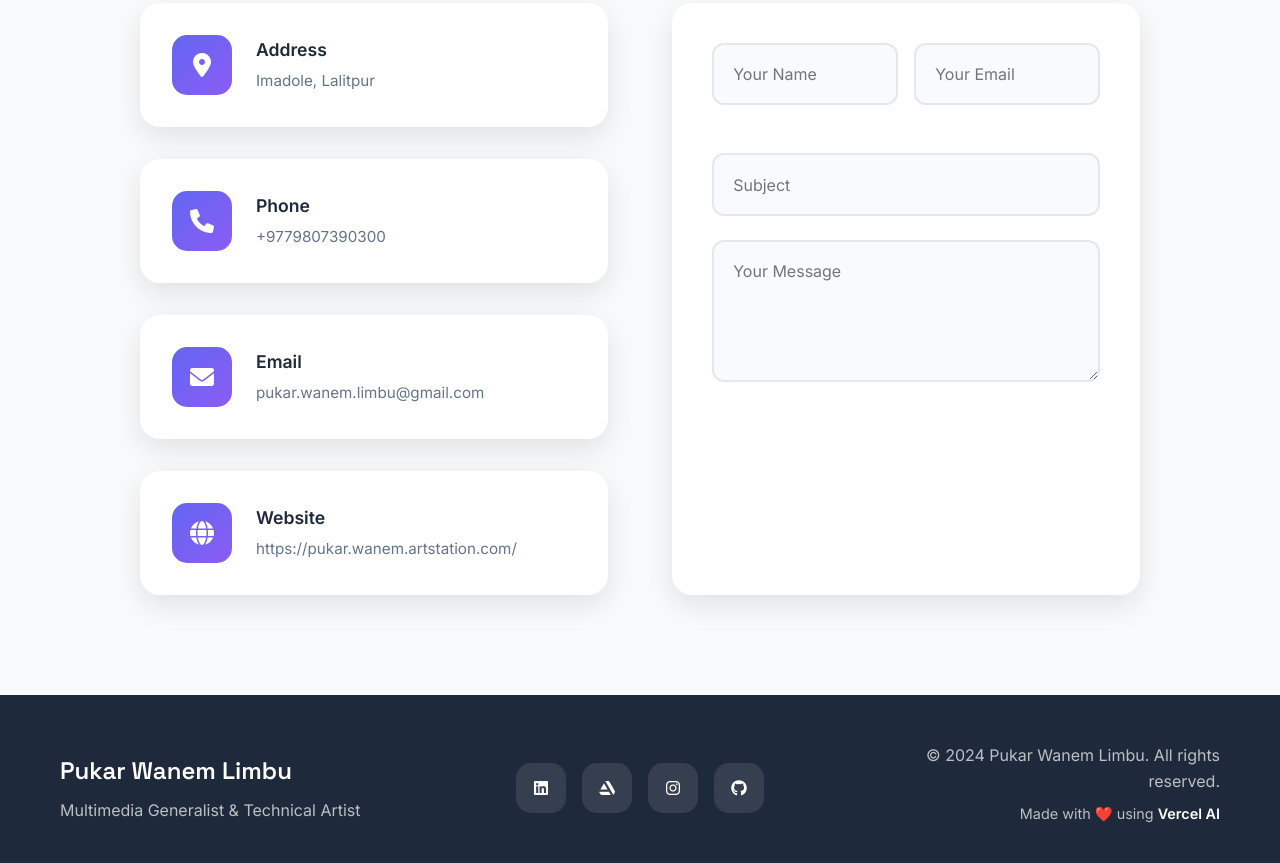
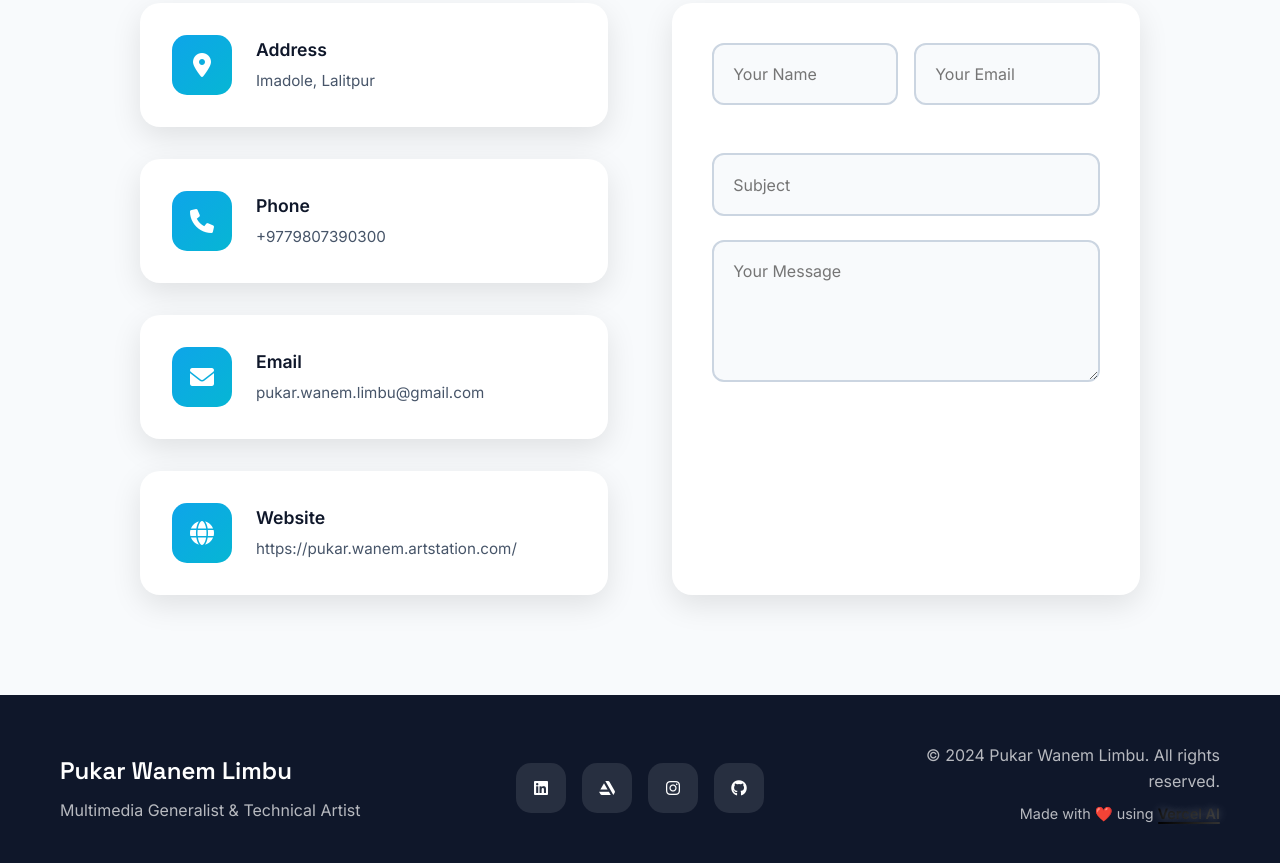
Before and after one commit to wanem1/pukarwanemlimbu.github.io, a plain HTML site: page index.html in a window 1280 px wide. Shown: the part 7250-8113 px from the top of the page. Drawn offline with Linux system fonts and the light colour scheme.

Commit message:
Update styles.css

```diff
--- a/styles.css
+++ b/styles.css
@@ -5,23 +5,23 @@
 }
 
 :root {
-  --primary-color: #6366f1;
-  --secondary-color: #8b5cf6;
-  --accent-color: #06b6d4;
+  --primary-color: #0ea5e9;
+  --secondary-color: #06b6d4;
+  --accent-color: #8b5cf6;
   --success-color: #10b981;
   --warning-color: #f59e0b;
-  --text-primary: #1e293b;
-  --text-secondary: #64748b;
+  --text-primary: #0f172a;
+  --text-secondary: #475569;
   --text-light: #94a3b8;
   --background: #ffffff;
   --surface: #f8fafc;
-  --surface-2: #f1f5f9;
-  --border: #e2e8f0;
+  --surface-2: #e2e8f0;
+  --border: #cbd5e1;
   --shadow: rgba(0, 0, 0, 0.1);
   --shadow-lg: rgba(0, 0, 0, 0.15);
   --gradient-primary: linear-gradient(135deg, var(--primary-color), var(--secondary-color));
   --gradient-accent: linear-gradient(135deg, var(--accent-color), var(--primary-color));
-  --gradient-bg: linear-gradient(135deg, #667eea 0%, #764ba2 100%);
+  --gradient-bg: linear-gradient(135deg, #0ea5e9 0%, #06b6d4 100%);
 }
 
 body {
@@ -129,7 +129,7 @@ body {
   align-items: center;
   position: relative;
   overflow: hidden;
-  background: var(--gradient-bg);
+  background: linear-gradient(135deg, #0ea5e9 0%, #06b6d4 50%, #8b5cf6 100%);
 }
 
 .hero-background {
@@ -554,7 +554,7 @@ section {
   position: relative;
   z-index: 2;
   margin: 10px;
-  box-shadow: 0 5px 15px rgba(99, 102, 241, 0.3);
+  box-shadow: 0 5px 15px rgba(14, 165, 233, 0.3);
 }
 
 .marker-inner i {
@@ -1301,35 +1301,31 @@ body:not(.loaded)::after {
   }
 }
 
-.experience-list {
-  list-style: none;
-  margin: 1rem 0 0.5rem;
-  padding: 0;
+.vercel-ai {
+  background: linear-gradient(135deg, #000000, #333333);
+  -webkit-background-clip: text;
+  -webkit-text-fill-color: transparent;
+  background-clip: text;
+  font-weight: 700;
+  text-shadow: 0 0 10px rgba(255, 255, 255, 0.3);
+  position: relative;
 }
 
-.experience-list li {
-  position: relative;
-  padding-left: 1.5rem;
-  margin-bottom: 0.5rem;
-  color: var(--text-secondary);
-  font-size: 0.95rem;
-}
-
-.experience-list li::before {
+.vercel-ai::after {
   content: "";
   position: absolute;
+  bottom: -2px;
   left: 0;
-  top: 0.5rem;
-  width: 6px;
-  height: 6px;
-  border-radius: 50%;
-  background: var(--primary-color);
+  width: 100%;
+  height: 2px;
+  background: linear-gradient(135deg, #000000, #333333);
+  border-radius: 1px;
 }
 
 .education-section {
-  background: var(--background);
+  background: linear-gradient(135deg, #f8fafc 0%, #e2e8f0 100%);
 }
 
 .experience-section {
-  background: var(--surface);
+  background: linear-gradient(135deg, #e2e8f0 0%, #cbd5e1 100%);
 }
```
